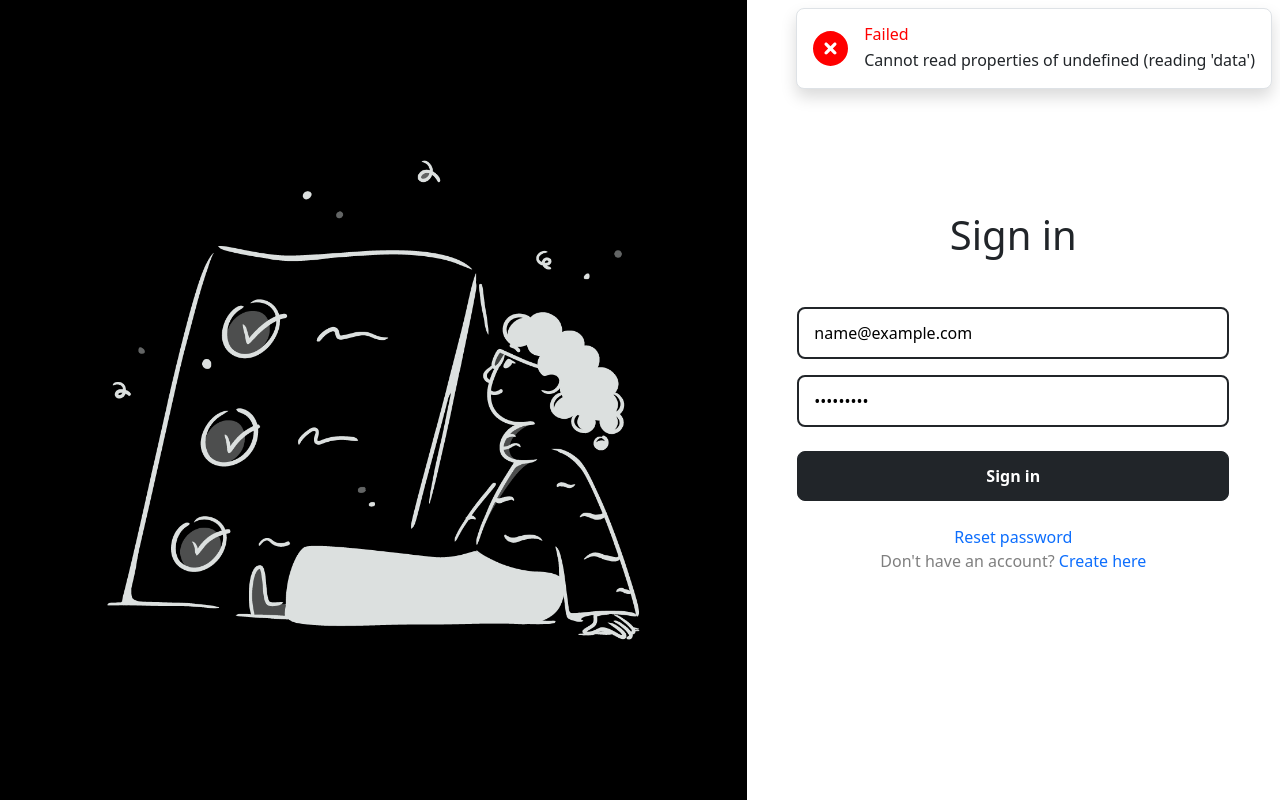
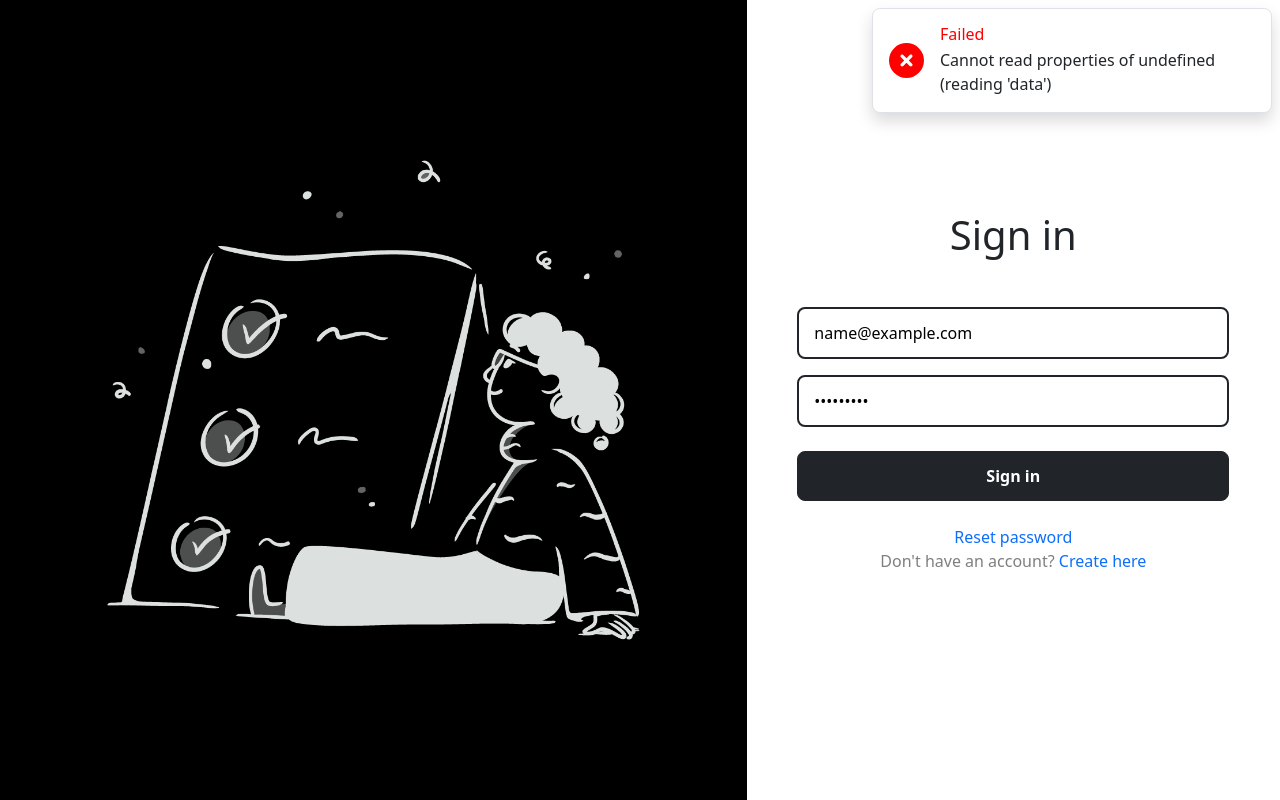
Before and after one commit to moonrill/formify-frontend, a React (Vite) app: page /login in a window 1280 px wide. Both pictures are taken after typing "name@example.com", "Sample123" into the empty fields and a click on the button "Sign in". Built offline with nearby package versions, Linux system fonts and the light colour scheme; no server answers.

Commit message:
update : alert style

```diff
--- a/src/components/Alert.jsx
+++ b/src/components/Alert.jsx
@@ -7,12 +7,15 @@
  */
 export const Alert = ({ status, message, customStyle = {} }) => {
   // Define the CSS classes and icon based on the status prop
-  const alertClass = `m-2 position-absolute shadow bg-white z-3 p-3 border rounded-3 end-0 d-flex gap-3`;
-  const iconSrc = status === "error" ? "./xmark.svg" : "./checkmark.svg";
+  const alertClass = `m-2 position-fixed shadow bg-white p-3 border rounded-3 end-0 top-0 d-flex gap-3`;
+  const iconSrc = status === "error" ? "/xmark.svg" : "/checkmark.svg";
   const title = status === "error" ? "Failed" : "Success";
 
   return (
-    <div className={alertClass} style={{ ...customStyle }}>
+    <div
+      className={alertClass}
+      style={{ ...customStyle, maxWidth: "400px", zIndex: 999 }}
+    >
       <img
         src={iconSrc}
         alt={status === "error" ? "danger icon" : "success icon"}
```
